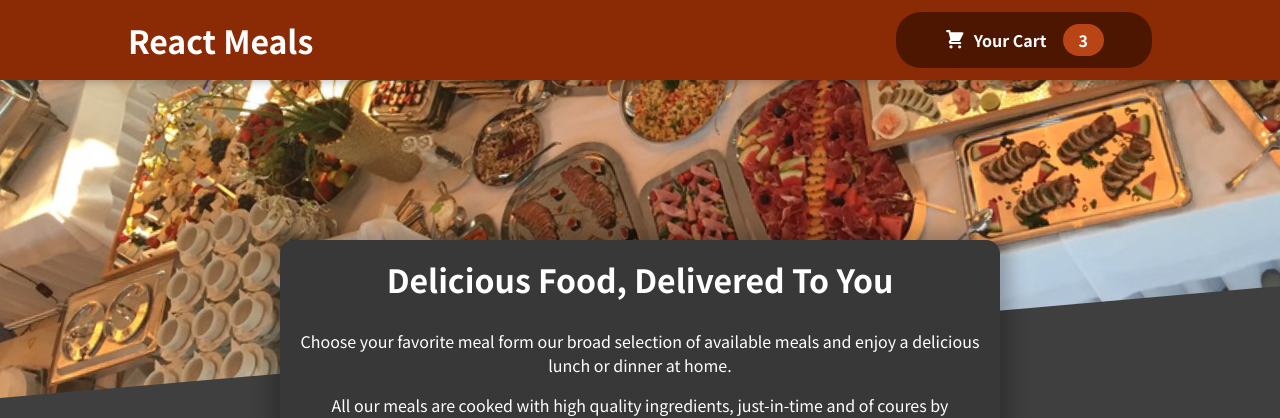
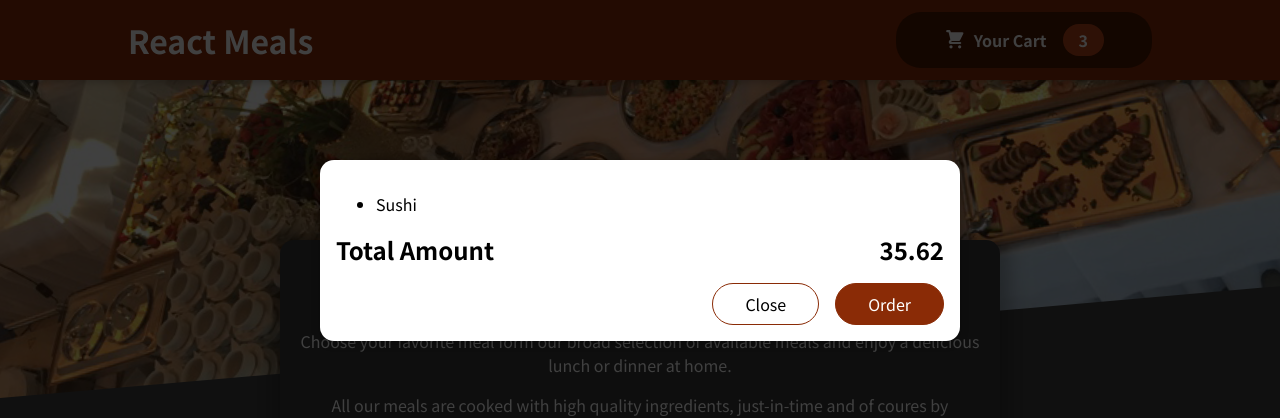
Before and after one commit to PeshwariNaan/food-order-app, a React (Create React App) app: page / in a window 1280 px wide. Shown: the top 418 px of the page. Built offline with nearby package versions, Linux system fonts and the light colour scheme.

Commit message:
Added Modal component and set up to be able to use portals.

```diff
--- a/public/index.html
+++ b/public/index.html
@@ -15,29 +15,14 @@
       user's mobile device or desktop. See https://developers.google.com/web/fundamentals/web-app-manifest/
     -->
     <link rel="manifest" href="%PUBLIC_URL%/manifest.json" />
-    <!--
-      Notice the use of %PUBLIC_URL% in the tags above.
-      It will be replaced with the URL of the `public` folder during the build.
-      Only files inside the `public` folder can be referenced from the HTML.
 
-      Unlike "/favicon.ico" or "favicon.ico", "%PUBLIC_URL%/favicon.ico" will
-      work correctly both with client-side routing and a non-root public URL.
-      Learn how to configure a non-root public URL by running `npm run build`.
-    -->
     <title>React App</title>
   </head>
   <body>
     <noscript>You need to enable JavaScript to run this app.</noscript>
+    <!-- using the div for overlays so we can utilize portals -->
+    <div id="overlays"></div>
     <div id="root"></div>
-    <!--
-      This HTML file is a template.
-      If you open it directly in the browser, you will see an empty page.
 
-      You can add webfonts, meta tags, or analytics to this file.
-      The build step will place the bundled scripts into the <body> tag.
-
-      To begin the development, run `npm start` or `yarn start`.
-      To create a production bundle, use `npm run build` or `yarn build`.
-    -->
   </body>
 </html>
--- a/src/App.js
+++ b/src/App.js
@@ -1,10 +1,12 @@
-import { Fragment } from "react";
-import Header from "./components/Layout/Header";
-import Meals from "./components/Meals/Meals";
+import { Fragment } from 'react';
+import Header from './components/Layout/Header';
+import Meals from './components/Meals/Meals';
+import Cart from './components/Cart/Cart';
 
 function App() {
   return (
     <Fragment>
+      <Cart />
       <Header />
       <main>
         <Meals />
--- a/src/components/Cart/Cart.jsx
+++ b/src/components/Cart/Cart.jsx
@@ -0,0 +1,27 @@
+import Modal from '../UI/Modal';
+import classes from './Cart.module.css';
+
+const Cart = (props) => {
+  const cartItems = (
+    <ul className={classes['cart-item']}>
+      {[{ id: 'c1', name: 'Sushi', amount: 2, price: 12.99 }].map((item) => (
+        <li>{item.name}</li>
+      ))}
+    </ul>
+  );
+  return (
+    <Modal>
+      {cartItems}
+      <div className={classes.total}>
+        <span>Total Amount</span>
+        <span>35.62</span>
+      </div>
+      <div className={classes.actions}>
+        <button className={classes['button-alt']}>Close</button>
+        <button className={classes.button}>Order</button>
+      </div>
+    </Modal>
+  );
+};
+
+export default Cart;
--- /dev/null
+++ b/src/components/Cart/Cart.module.css
@@ -0,0 +1,46 @@
+.cart-items {
+    list-style: none;
+    margin: 0;
+    padding: 0;
+    max-height: 20rem;
+    overflow: auto;
+  }
+
+  .total {
+    display: flex;
+    justify-content: space-between;
+    align-items: center;
+    font-weight: bold;
+    font-size: 1.5rem;
+    margin: 1rem 0;
+  }
+
+  .actions {
+    text-align: right;
+  }
+
+  .actions button {
+    font: inherit;
+    cursor: pointer;
+    background-color: transparent;
+    border: 1px solid #8a2b06;
+    padding: 0.5rem 2rem;
+    border-radius: 25px;
+    margin-left: 1rem;
+  }
+
+  .actions button:hover,
+  .actions button:active {
+    background-color: #5a1a01;
+    border-color: #5a1a01;
+    color: white;
+  }
+
+  .actions .button--alt {
+    color: #8a2b06;
+  }
+
+  .actions .button {
+    background-color: #8a2b06;
+    color: white;
+  }
--- /dev/null
+++ b/src/components/UI/Modal.jsx
@@ -0,0 +1,27 @@
+import { Fragment } from 'react';
+import  ReactDOM  from 'react-dom';
+import classes from './Modal.module.css';
+
+const Backdrop = (props) => {
+  return <div className={classes.backdrop} />;
+};
+const ModalOverlay = (props) => {
+  return (
+    <div className={classes.modal}>
+      <div className={classes.content}>{props.children}</div>
+    </div>
+  );
+};
+
+const portalElement = document.getElementById('overlays')
+// createPortal needs two arguments - the element to render and where to render it. We added the overlays element to
+// the index.html file to use the portals
+
+const Modal = (props) => {
+  return <Fragment>
+    {ReactDOM.createPortal(<Backdrop />, portalElement)}
+    {ReactDOM.createPortal(<ModalOverlay>{props.children}</ModalOverlay>, portalElement)}
+  </Fragment>;
+};
+
+export default Modal;
--- /dev/null
+++ b/src/components/UI/Modal.module.css
@@ -0,0 +1,40 @@
+.backdrop {
+    position: fixed;
+    top: 0;
+    left: 0;
+    width: 100%;
+    height: 100vh;
+    z-index: 20;
+    background-color: rgba(0, 0, 0, 0.75);
+  }
+
+  .modal {
+    position: fixed;
+    top: 20vh;
+    left: 5%;
+    width: 90%;
+    background-color: white;
+    padding: 1rem;
+    border-radius: 14px;
+    box-shadow: 0 2px 8px rgba(0, 0, 0, 0.25);
+    z-index: 30;
+    animation: slide-down 300ms ease-out forwards;
+  }
+
+  @media (min-width: 768px) {
+    .modal {
+      width: 40rem;
+      left: calc(50% - 20rem);
+    }
+  }
+
+  @keyframes slide-down {
+    from {
+      opacity: 0;
+      transform: translateY(-3rem);
+    }
+    to {
+      opacity: 1;
+      transform: translateY(0);
+    }
+  }
```
